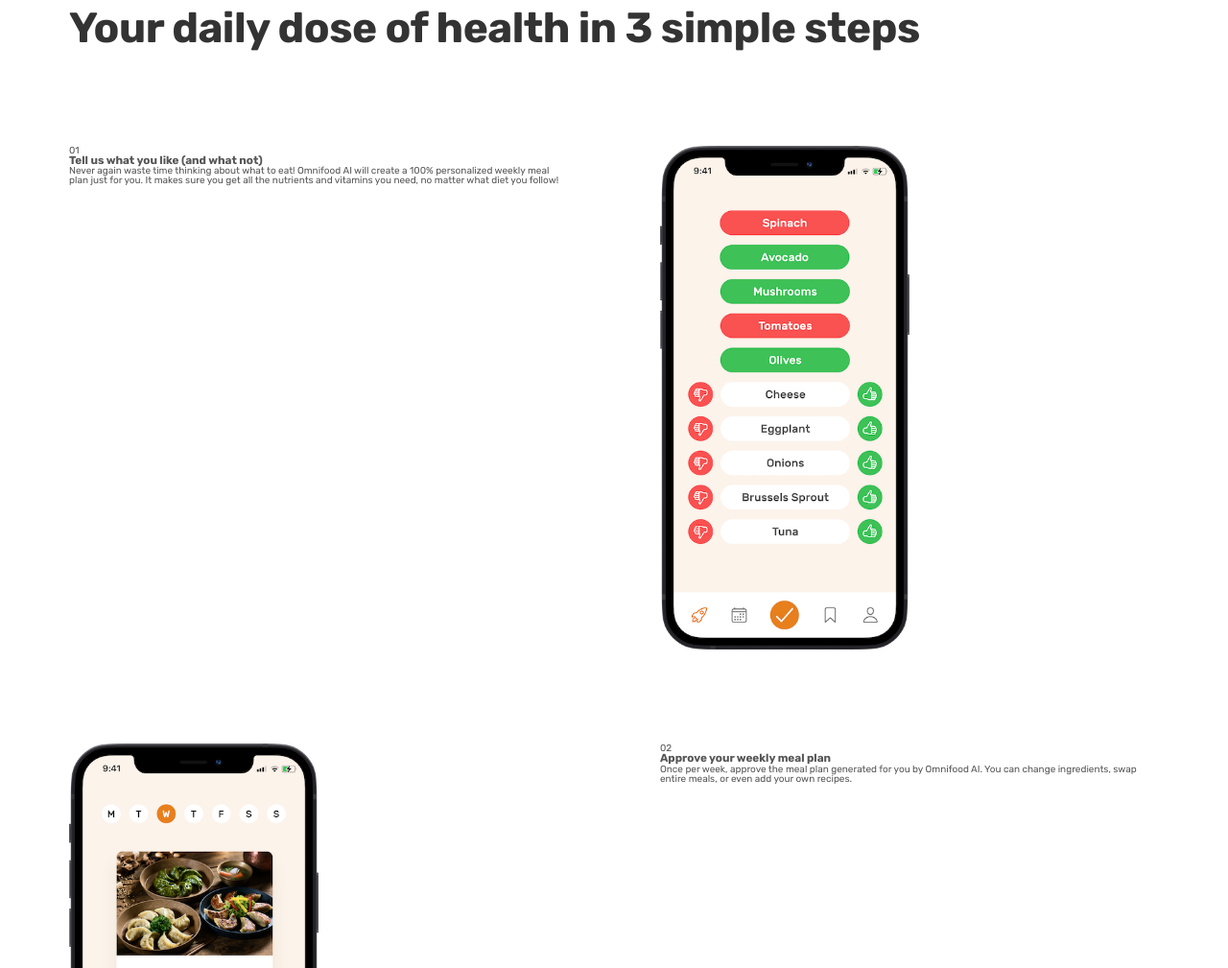
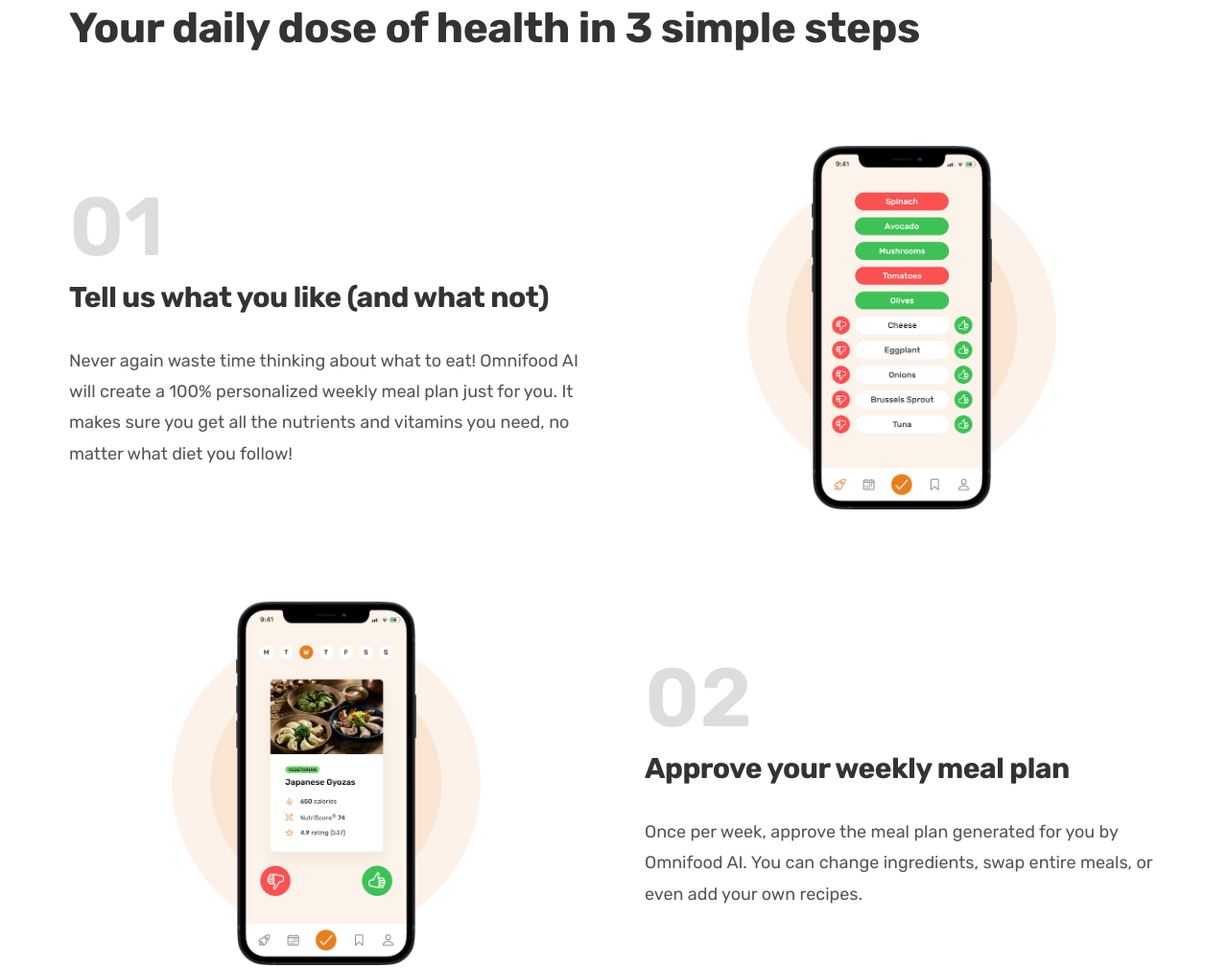
Before and after one commit to dewanwakilahmed/omnifood, a plain HTML site: page index.html in a window 1280 px wide. Shown: the part 885-1894 px from the top of the page at 96% size. Drawn offline with Linux system fonts and the light colour scheme.

Commit message:
Building the How-It-Works Section - Part 2

```diff
--- /dev/null
+++ b/css/general.css
@@ -0,0 +1,175 @@
+/*
+--- 01 TYPOGRAPHY SYSTEM
+
+- Font sizes (px)
+10 / 12 / 14 / 16 / 18 / 20 / 24 / 30 / 36 / 44 / 52 / 62 / 74 / 86 / 98
+
+- Font weights
+Default: 400
+Medium: 500
+Semi-bold: 600
+Bold: 700
+
+- Line heights
+Default: 1
+Small: 1.05
+Medium: 1.2
+Paragraph default: 1.6
+
+- Letter spacing
+-0.5px
+0.75px
+1.2px
+
+--- 02 COLORS
+
+- Primary: #e67e22
+
+- Tints:
+#fdf2e9
+#fae5d3
+
+- Shades:
+#cf711f
+
+- Accents:
+- Greys
+#555
+#333
+
+--- 05 SHADOWS
+
+--- 06 BORDER-RADIUS
+
+--- 07 WHITESPACE
+
+- Spacing system (px)
+2 / 4 / 8 / 16 / 24 / 32 / 48 / 64 / 80 / 96 / 128
+
+*/
+
+@import url("https://fonts.googleapis.com/css2?family=Rubik:wght@400;500;600;700&display=swap");
+* {
+  margin: 0;
+  padding: 0;
+  box-sizing: border-box;
+}
+
+html {
+  font-size: 62.5%;
+}
+
+body {
+  font-family: "Rubik", sans-serif;
+  line-height: 1;
+  font-weight: 400;
+  color: #555;
+}
+
+/*******************************/
+/* GENERAL REUSABLE COMPONENTS */
+/*******************************/
+
+.container {
+  max-width: 120rem;
+  padding: 0 3.2rem;
+  margin: 0 auto;
+}
+
+.grid {
+  display: grid;
+  column-gap: 6.4rem;
+  row-gap: 9.6rem;
+}
+
+.grid--2-cols {
+  grid-template-columns: repeat(2, 1fr);
+}
+
+.grid--3-cols {
+  grid-template-columns: repeat(3, 1fr);
+}
+
+.grid--4-cols {
+  grid-template-columns: repeat(3, 1fr);
+}
+
+.grid--center-v {
+  align-items: center;
+}
+
+.heading-primary,
+.heading-secondary,
+.heading-tertiary {
+  font-weight: 700;
+  color: #333;
+  letter-spacing: -0.5px;
+}
+
+.heading-primary {
+  font-size: 5.2rem;
+  line-height: 1.05;
+  margin-bottom: 3.2rem;
+}
+
+.heading-secondary {
+  font-size: 4.4rem;
+  line-height: 1.2;
+  margin-bottom: 9.6rem;
+}
+
+.heading-tertiary {
+  font-size: 3rem;
+  line-height: 1.2;
+  margin-bottom: 3.2rem;
+}
+
+.subheading {
+  display: block;
+  font-size: 1.6rem;
+  font-weight: 500;
+  color: #cf711f;
+  text-transform: uppercase;
+  margin-bottom: 1.6rem;
+  letter-spacing: 0.75px;
+}
+
+.btn:link,
+.btn:visited {
+  display: inline-block;
+
+  text-decoration: none;
+  font-size: 2rem;
+  font-weight: 600;
+  padding: 1.6rem 3.2rem;
+  border-radius: 9px;
+
+  transition: background-color 0.3s;
+}
+
+.btn--full:link,
+.btn--full:visited {
+  background-color: #e67e22;
+  color: #fff;
+}
+
+.btn--full:hover,
+.btn--full:active {
+  background-color: #cf711f;
+}
+
+.btn--outline:link,
+.btn--outline:visited {
+  background-color: #fff;
+  color: #555;
+}
+
+.btn--outline:hover,
+.btn--outline:active {
+  background-color: #fdf2e9;
+  box-shadow: inset 0 0 0 3px #fff;
+}
+
+.margin-right-sm {
+  margin-right: 1.6rem !important;
+}
--- a/css/style.css
+++ b/css/style.css
@@ -1,166 +1,3 @@
-/*
---- 01 TYPOGRAPHY SYSTEM
-
-- Font sizes (px)
-10 / 12 / 14 / 16 / 18 / 20 / 24 / 30 / 36 / 44 / 52 / 62 / 74 / 86 / 98
-
-- Font weights
-Default: 400
-Medium: 500
-Semi-bold: 600
-Bold: 700
-
-- Line heights
-Default: 1
-Small: 1.05
-Medium: 1.2
-Paragraph default: 1.6
-
-- Letter spacing
--0.5px
-0.75px
-1.2px
-
---- 02 COLORS
-
-- Primary: #e67e22
-
-- Tints:
-#fdf2e9
-
-- Shades:
-#cf711f
-
-- Accents:
-- Greys
-#555
-#333
-
---- 05 SHADOWS
-
---- 06 BORDER-RADIUS
-
---- 07 WHITESPACE
-
-- Spacing system (px)
-2 / 4 / 8 / 16 / 24 / 32 / 48 / 64 / 80 / 96 / 128
-
-*/
-
-@import url("https://fonts.googleapis.com/css2?family=Rubik:wght@400;500;600;700&display=swap");
-* {
-  margin: 0;
-  padding: 0;
-  box-sizing: border-box;
-}
-
-html {
-  font-size: 62.5%;
-}
-
-body {
-  font-family: "Rubik", sans-serif;
-  line-height: 1;
-  font-weight: 400;
-  color: #555;
-}
-
-/*******************************/
-/* GENERAL REUSABLE COMPONENTS */
-/*******************************/
-
-.container {
-  max-width: 120rem;
-  padding: 0 3.2rem;
-  margin: 0 auto;
-}
-
-.grid {
-  display: grid;
-  gap: 9.6rem;
-}
-
-.grid--2-cols {
-  grid-template-columns: repeat(2, 1fr);
-}
-
-.grid--3-cols {
-  grid-template-columns: repeat(3, 1fr);
-}
-
-.grid--4-cols {
-  grid-template-columns: repeat(3, 1fr);
-}
-
-.heading-primary,
-.heading-secondary {
-  font-weight: 700;
-  color: #333;
-  letter-spacing: -0.5px;
-}
-
-.heading-primary {
-  font-size: 5.2rem;
-  line-height: 1.05;
-  margin-bottom: 3.2rem;
-}
-
-.heading-secondary {
-  font-size: 4.4rem;
-  line-height: 1.2;
-  margin-bottom: 9.6rem;
-}
-
-.subheading {
-  display: block;
-  font-size: 1.6rem;
-  font-weight: 500;
-  color: #cf711f;
-  text-transform: uppercase;
-  margin-bottom: 1.6rem;
-  letter-spacing: 0.75px;
-}
-
-.btn:link,
-.btn:visited {
-  display: inline-block;
-
-  text-decoration: none;
-  font-size: 2rem;
-  font-weight: 600;
-  padding: 1.6rem 3.2rem;
-  border-radius: 9px;
-
-  transition: background-color 0.3s;
-}
-
-.btn--full:link,
-.btn--full:visited {
-  background-color: #e67e22;
-  color: #fff;
-}
-
-.btn--full:hover,
-.btn--full:active {
-  background-color: #cf711f;
-}
-
-.btn--outline:link,
-.btn--outline:visited {
-  background-color: #fff;
-  color: #555;
-}
-
-.btn--outline:hover,
-.btn--outline:active {
-  background-color: #fdf2e9;
-  box-shadow: inset 0 0 0 3px #fff;
-}
-
-.margin-right-sm {
-  margin-right: 1.6rem !important;
-}
-
 /**********************/
 /* HEADER */
 /**********************/
@@ -288,6 +125,52 @@ body {
   padding: 9.6rem 0;
 }
 
+.step-number {
+  font-size: 8.6rem;
+  font-weight: 600;
+  color: #ddd;
+  margin-bottom: 1.2rem;
+}
+
+.step-description {
+  font-size: 1.8rem;
+  line-height: 1.8;
+}
+
+.step-img-box {
+  position: relative;
+
+  display: flex;
+  align-items: center;
+  justify-content: center;
+}
+
+.step-img-box::before,
+.step-img-box::after {
+  content: "";
+  display: block;
+  border-radius: 50%;
+
+  position: absolute;
+  top: 50%;
+  left: 50%;
+  transform: translate(-50%, -50%);
+}
+
+.step-img-box::before {
+  width: 60%;
+  padding-bottom: 60%;
+  background-color: #fdf2e9;
+  z-index: -2;
+}
+
+.step-img-box::after {
+  width: 45%;
+  padding-bottom: 45%;
+  background-color: #fae5d3;
+  z-index: -1;
+}
+
 .step-img {
-  width: 50%;
+  width: 35%;
 }
--- a/index.html
+++ b/index.html
@@ -6,6 +6,7 @@
     <meta http-equiv="X-UA-Compatible" content="IE=edge" />
     <meta name="viewport" content="width=device-width, initial-scale=1.0" />
 
+    <link rel="stylesheet" href="./css/general.css" />
     <link rel="stylesheet" href="./css/style.css" />
 
     <title>Omnifood | DWA</title>
@@ -106,7 +107,7 @@
           </h2>
         </div>
 
-        <div class="container grid grid--2-cols">
+        <div class="container grid grid--2-cols grid--center-v">
           <!-- STEP 01 -->
           <div class="step-text-box">
             <p class="step-number">01</p>
```
